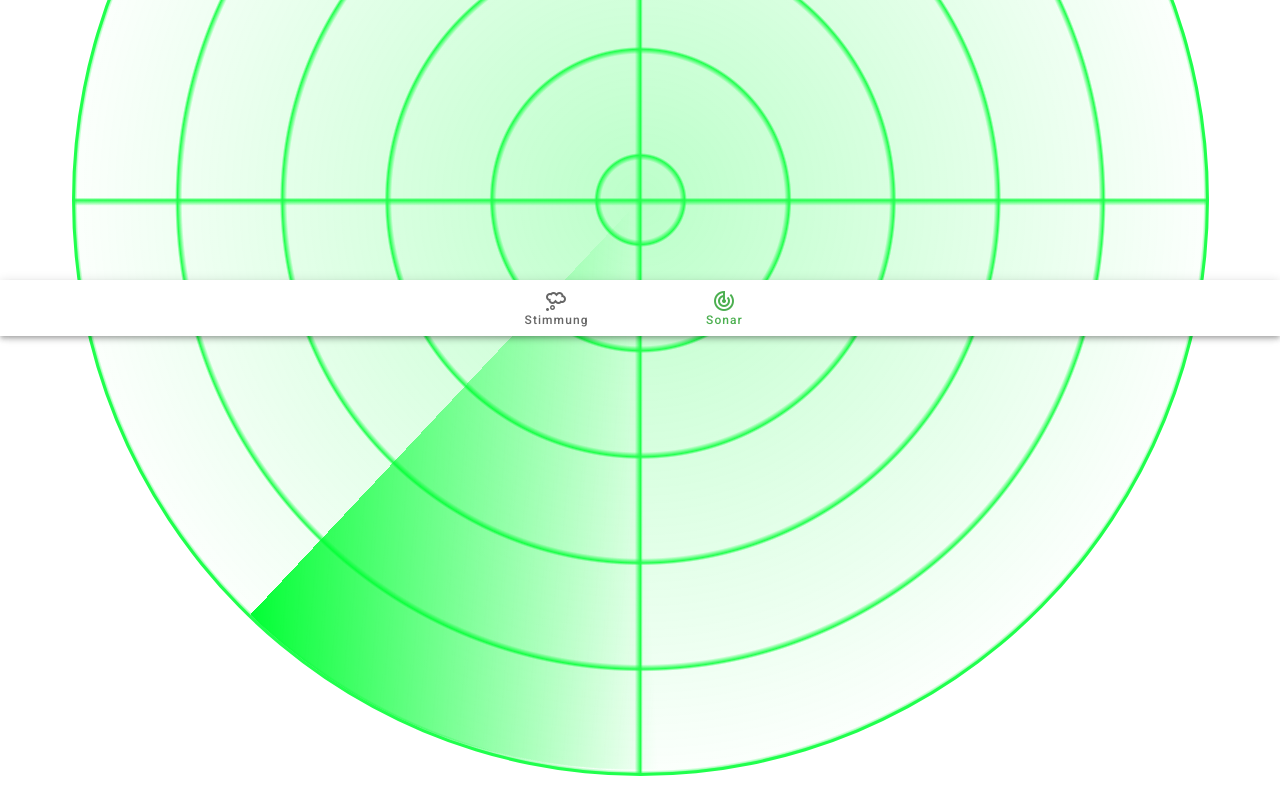
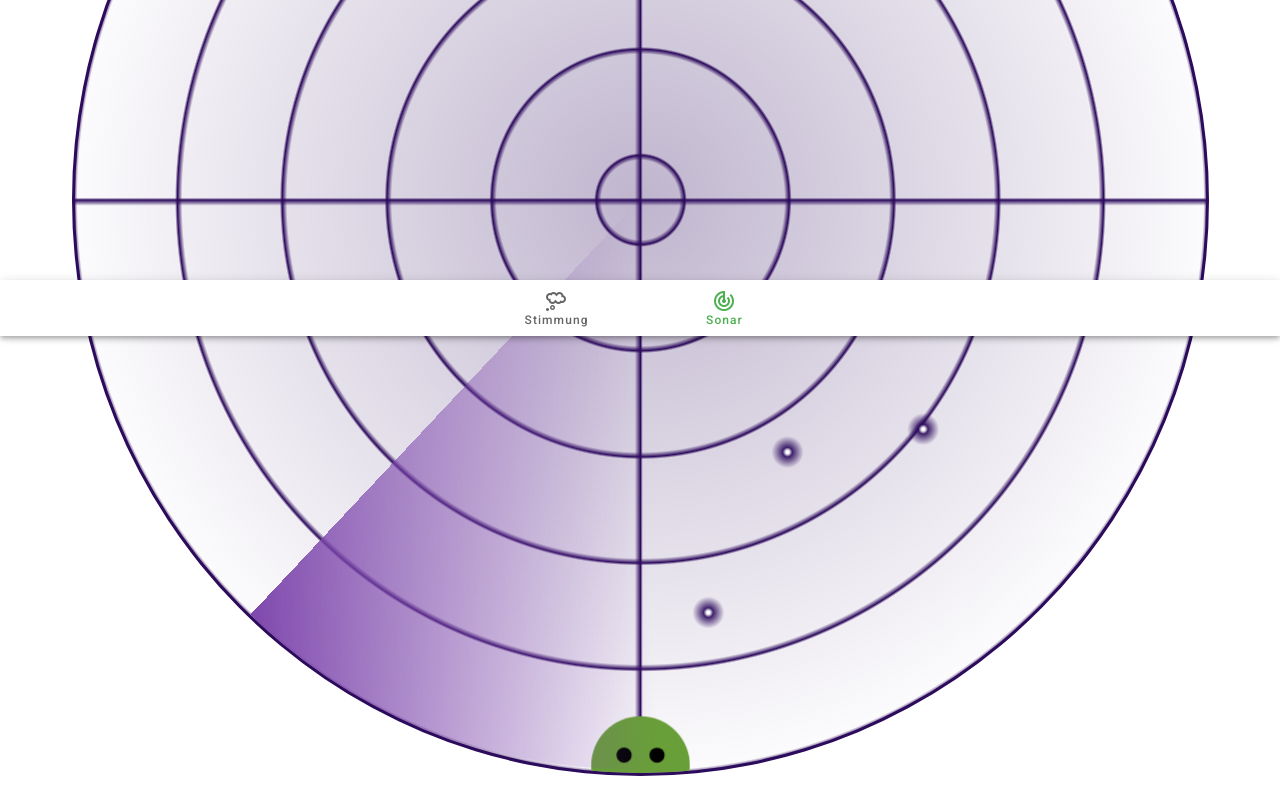
Before and after one commit to Inniag/murmeltier-frontend, a Nuxt app: page / in a window 1280 px wide. Shown: the part 464-1264 px from the top of the page. Built offline with nearby package versions, Linux system fonts and the light colour scheme.

Commit message:
Added dummy circular translation example, needs to be parametrized.

```diff
--- a/pages/index.vue
+++ b/pages/index.vue
@@ -3,6 +3,10 @@
 
     <!-- <div class="radar-container"> -->
           <div class='radar'>
+            <div id="test-mood-2">
+              <v-img  max-height="100px" max-width="100px" :src="require('../assets/mood-4.svg')" />
+            </div>
+
             <!-- <div class='sweep'></div> -->
           </div>
     <!-- </div> -->
@@ -22,7 +26,7 @@ export default {
 </script>
 
 <style scoped lang="scss">
- $green: #20ff4d;
+ $green: #2c0a5c;
 $black: #000000;
 $gray:  #eee;
 
@@ -59,7 +63,32 @@ body {
 //   max-height: 200px;
 // }
 
+
 .radar {
+
+// TODO: https://alligator.io/vuejs/dynamic-styles/
+    #test-mood-2 {
+    // transform: container: put it in the middle of the radar, rotate, move outside (percent of full radius), rotate back (all aligned)
+    transform: translate3d(-50%, -50%, 0) rotate(90deg) translateX(100%) rotate(-90deg);
+    transform-origin: center;
+    position: relative;
+    top: 50%;
+    left: 50%;
+    width: 50%;
+    height: 100px;
+    display: flex;
+    flex: 1 0 auto;
+    place-content: center;
+    align-items: center;
+
+    //   transform: rotate(45deg) translate3d(-50%, -50%, 0);
+    // transform-origin: center;
+    // position: relative;
+    // top: 50%;
+    // left: 50%;
+    }
+
+
     background:
         -webkit-radial-gradient(center, rgba($green, 0.3) 0%, rgba($green, 0) 75%), // background glow
         -webkit-repeating-radial-gradient(rgba($green, 0) 5.8%, rgba($green, 0) 18%, rgba($green, 1) 18.6%, rgba($green, 0) 18.9%), // concentric circles
@@ -99,7 +128,8 @@ body {
     &:after {
         content: ' ';
         display: block;
-        background-image: linear-gradient( 44deg, rgba(0, 255, 51, 0) 50%, rgba(0, 255, 51, 1) 100%);
+        // background-image: linear-gradient( 44deg, rgba(0, 255, 51, 0) 50%, rgba(0, 255, 51, 1) 100%);
+        background-image: linear-gradient( 44deg, rgba(0, 255, 51, 0) 50%, rgb(125, 70, 172) 100%);
         width: 50%;
         height: 50%;
         position: absolute;
@@ -121,35 +151,36 @@ body {
   }
 }
 
-// @keyframes blips {
-//     14% {
-//         background:
-//             radial-gradient(2vmin circle at 75% 70%, rgba(#fff, 1) 10%, rgba($green, 1) 30%, rgba(#fff, 0) 100%);
-//     }
-//     14.0002% {
-//         background:
-//             radial-gradient(2vmin circle at 75% 70%, rgba(#fff, 1) 10%, rgba($green, 1) 30%, rgba(#fff, 0) 100%),
-//             radial-gradient(2vmin circle at 63% 72%, rgba(#fff, 1) 10%, rgba($green, 1) 30%, rgba(#fff, 0) 100%);
-//     }
-//     25% {
-//         background:
-//             radial-gradient(2vmin circle at 75% 70%, rgba(#fff, 1) 10%, rgba($green, 1) 30%, rgba(#fff, 0) 100%),
-//             radial-gradient(2vmin circle at 63% 72%, rgba(#fff, 1) 10%, rgba($green, 1) 30%, rgba(#fff, 0) 100%),
-//             radial-gradient(2vmin circle at 56% 86%, rgba(#fff, 1) 10%, rgba($green, 1) 30%, rgba(#fff, 0) 100%);
-//     }
-//     26% {
-//         background:
-//             radial-gradient(2vmin circle at 75% 70%, rgba(#fff, 1) 10%, rgba($green, 1) 30%, rgba(#fff, 0) 100%),
-//             radial-gradient(2vmin circle at 63% 72%, rgba(#fff, 1) 10%, rgba($green, 1) 30%, rgba(#fff, 0) 100%),
-//             radial-gradient(2vmin circle at 56% 86%, rgba(#fff, 1) 10%, rgba($green, 1) 30%, rgba(#fff, 0) 100%);
-//         opacity: 1;
-//     }
-//     100% {
-//         background:
-//             radial-gradient(2vmin circle at 75% 70%, rgba(#fff, 1) 10%, rgba($green, 1) 30%, rgba(#fff, 0) 100%),
-//             radial-gradient(2vmin circle at 63% 72%, rgba(#fff, 1) 10%, rgba($green, 1) 30%, rgba(#fff, 0) 100%),
-//             radial-gradient(2vmin circle at 56% 86%, rgba(#fff, 1) 10%, rgba($green, 1) 30%, rgba(#fff, 0) 100%);
-//         opacity: 0;
-//     }
-// }
+@keyframes blips {
+    14% {
+        background:
+            radial-gradient(2vmin circle at 75% 70%, rgba(#fff, 1) 10%, rgba($green, 1) 30%, rgba(#fff, 0) 100%);
+    }
+    14.0002% {
+        background:
+            radial-gradient(2vmin circle at 75% 70%, rgba(#fff, 1) 10%, rgba($green, 1) 30%, rgba(#fff, 0) 100%),
+            radial-gradient(2vmin circle at 0% 50%, rgba(#fff, 1) 10%, rgba(255,0,0, 1) 30%, rgba(#fff, 0) 100%),
+            radial-gradient(2vmin circle at 63% 72%, rgba(#fff, 1) 10%, rgba($green, 1) 30%, rgba(#fff, 0) 100%);
+    }
+    25% {
+        background:
+            radial-gradient(2vmin circle at 75% 70%, rgba(#fff, 1) 10%, rgba($green, 1) 30%, rgba(#fff, 0) 100%),
+            radial-gradient(2vmin circle at 63% 72%, rgba(#fff, 1) 10%, rgba($green, 1) 30%, rgba(#fff, 0) 100%),
+            radial-gradient(2vmin circle at 56% 86%, rgba(#fff, 1) 10%, rgba($green, 1) 30%, rgba(#fff, 0) 100%);
+    }
+    26% {
+        background:
+            radial-gradient(2vmin circle at 75% 70%, rgba(#fff, 1) 10%, rgba($green, 1) 30%, rgba(#fff, 0) 100%),
+            radial-gradient(2vmin circle at 63% 72%, rgba(#fff, 1) 10%, rgba($green, 1) 30%, rgba(#fff, 0) 100%),
+            radial-gradient(2vmin circle at 56% 86%, rgba(#fff, 1) 10%, rgba($green, 1) 30%, rgba(#fff, 0) 100%);
+        opacity: 1;
+    }
+    100% {
+        background:
+            radial-gradient(2vmin circle at 75% 70%, rgba(#fff, 1) 10%, rgba($green, 1) 30%, rgba(#fff, 0) 100%),
+            radial-gradient(2vmin circle at 63% 72%, rgba(#fff, 1) 10%, rgba($green, 1) 30%, rgba(#fff, 0) 100%),
+            radial-gradient(2vmin circle at 56% 86%, rgba(#fff, 1) 10%, rgba($green, 1) 30%, rgba(#fff, 0) 100%);
+        opacity: 0;
+    }
+}
 </style>
```
